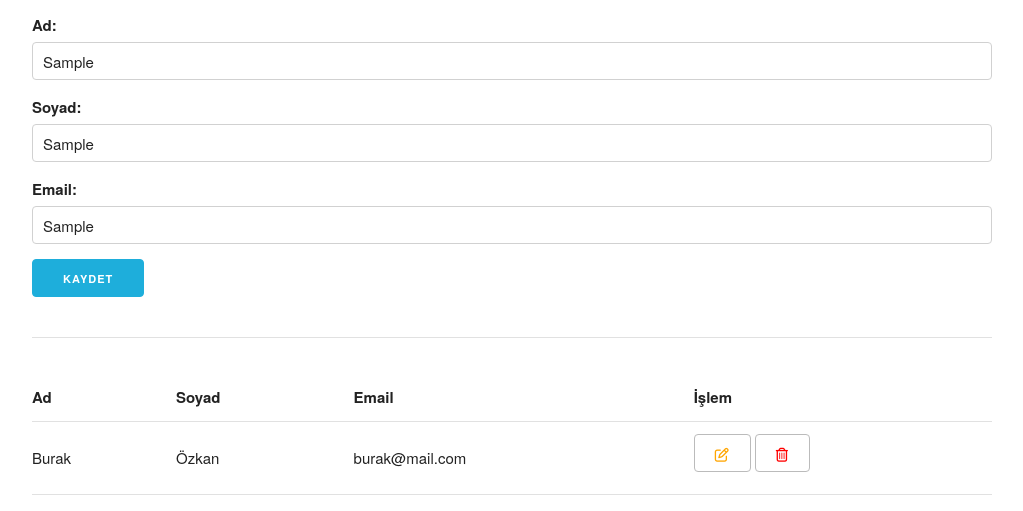
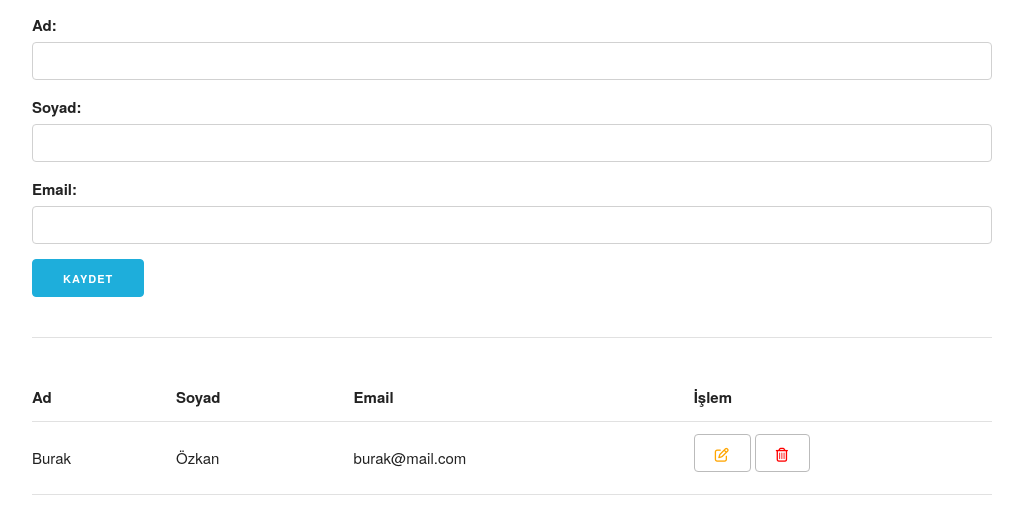
Before and after one commit to ozzkan-burak/js-guidebook, a plain HTML site: page index.html in a window 1280 px wide. Both pictures are taken after typing "Sample", "Sample", "Sample" into the empty fields and a click on the button "KAYDET". Shown: the part 67-578 px from the top of the page, without its empty margins (128-1151 px from the left). Drawn offline with Linux system fonts and the light colour scheme.

Commit message:
episode5

```diff
--- a/app.js
+++ b/app.js
@@ -17,10 +17,10 @@ const showMessage = (message = "", status) => {
     messageContainer.classList.add("error-info");
   }
 
-  if (status === null) {
-    const messageID = document.querySelector("#message-container");
-    document.querySelector(".container").removeChild(messageID);
-  }
+  // if (status === null) {
+  //   const messageID = document.querySelector("#message-container");
+  //   document.querySelector(".container").removeChild(messageID);
+  // }
 
   container.insertBefore(messageContainer, form);
 
@@ -42,6 +42,8 @@ const save = (e) => {
   };
 
   const checkDataResult = checkData(personToAdd);
+  const messageContainerID = document.querySelector("#message-continer");
+  if (!messageContainerID) {
     if (checkDataResult.status) {
       showMessage("Kayıt Başarılı", checkDataResult.status);
     } else {
@@ -50,9 +52,16 @@ const save = (e) => {
         checkDataResult.status
       );
     }
+  }
 };
 
 document.addEventListener("submit", save);
+
+const clearValues = () => {
+  personName.value = "";
+  personSurname.value = "";
+  personMail.value = "";
+};
 
 const checkData = (person) => {
   for (const value in person) {
@@ -64,6 +73,7 @@ const checkData = (person) => {
       result.status = false;
       result.message = "Boş alan bırakmayınız";
     }
+    clearValues();
     return result;
   }
 };
--- a/index.html
+++ b/index.html
@@ -43,11 +43,21 @@
         </div>
         <div>
           <label for="surname">Soyad:</label>
-          <input type="text" id="surname" class="u-full-width" />
+          <input
+            type="text"
+            id="surname"
+            onfocus="focusElement()"
+            class="u-full-width"
+          />
         </div>
         <div>
           <label for="email">Email:</label>
-          <input type="text" id="email" class="u-full-width" />
+          <input
+            type="text"
+            id="email"
+            onfocus="focusElement()"
+            class="u-full-width"
+          />
         </div>
         <div>
           <button type="submit" class="button-primary">Kaydet</button>
```
Lines whose indentation alone changed are shown as unchanged.
